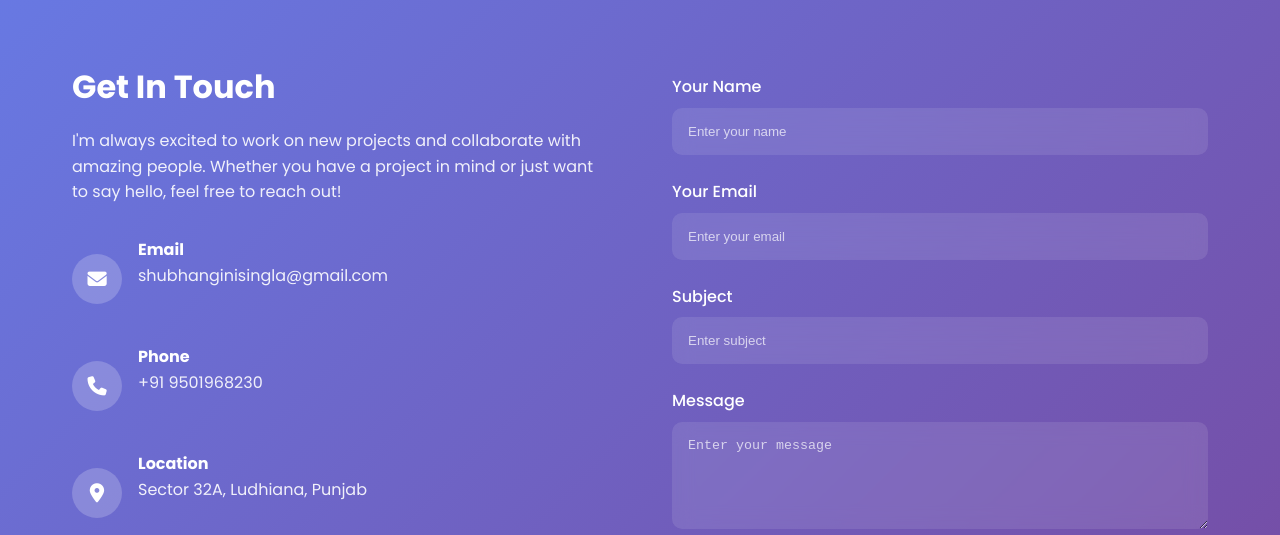
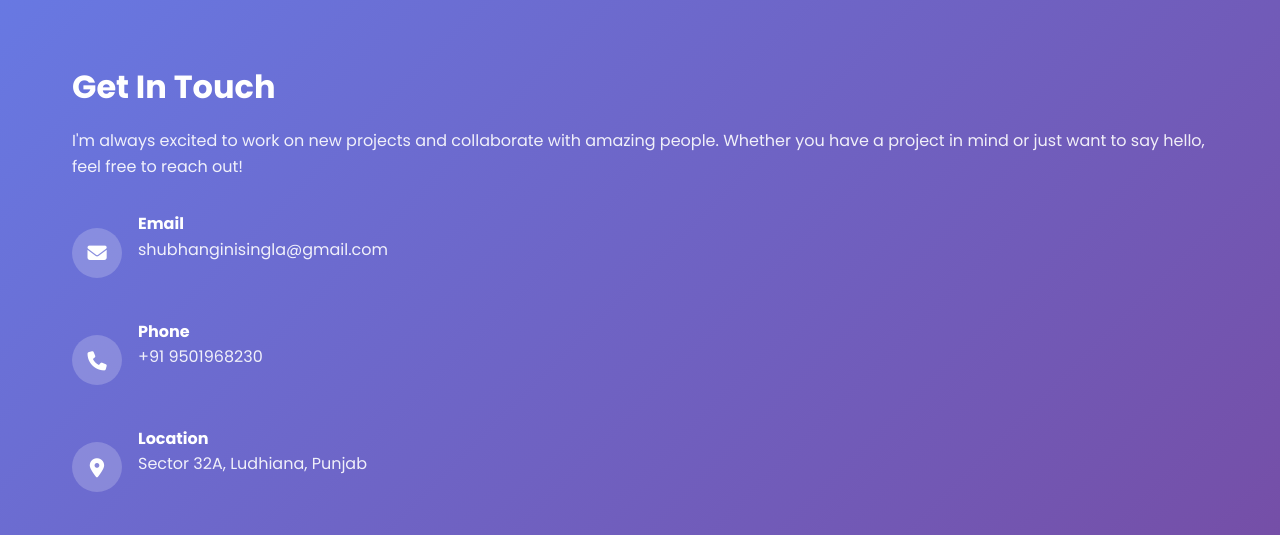
Before and after one commit to shubhanginisingla/Portfolio, a plain HTML site: page index.html in a window 1280 px wide. Shown: the part 5921-6456 px from the top of the page. Drawn offline with Linux system fonts and the light colour scheme.

Commit message:
Update index.html

```diff
--- a/index.html
+++ b/index.html
@@ -564,7 +564,7 @@
 
         .contact-content {
             display: grid;
-            grid-template-columns: 1fr 1fr;
+            grid-template-columns: 1fr;
             gap: 4rem;
             align-items: center;
         }
@@ -1101,7 +1101,7 @@
                     </div>
                 </div>
 
-                <div class="contact-form">
+<!--                 <div class="contact-form">
                     <form>
                         <div class="form-group">
                             <label for="name">Your Name</label>
@@ -1124,7 +1124,7 @@
                             Send Message
                         </button>
                     </form>
-                </div>
+                </div> -->
             </div>
         </div>
     </section>
```
